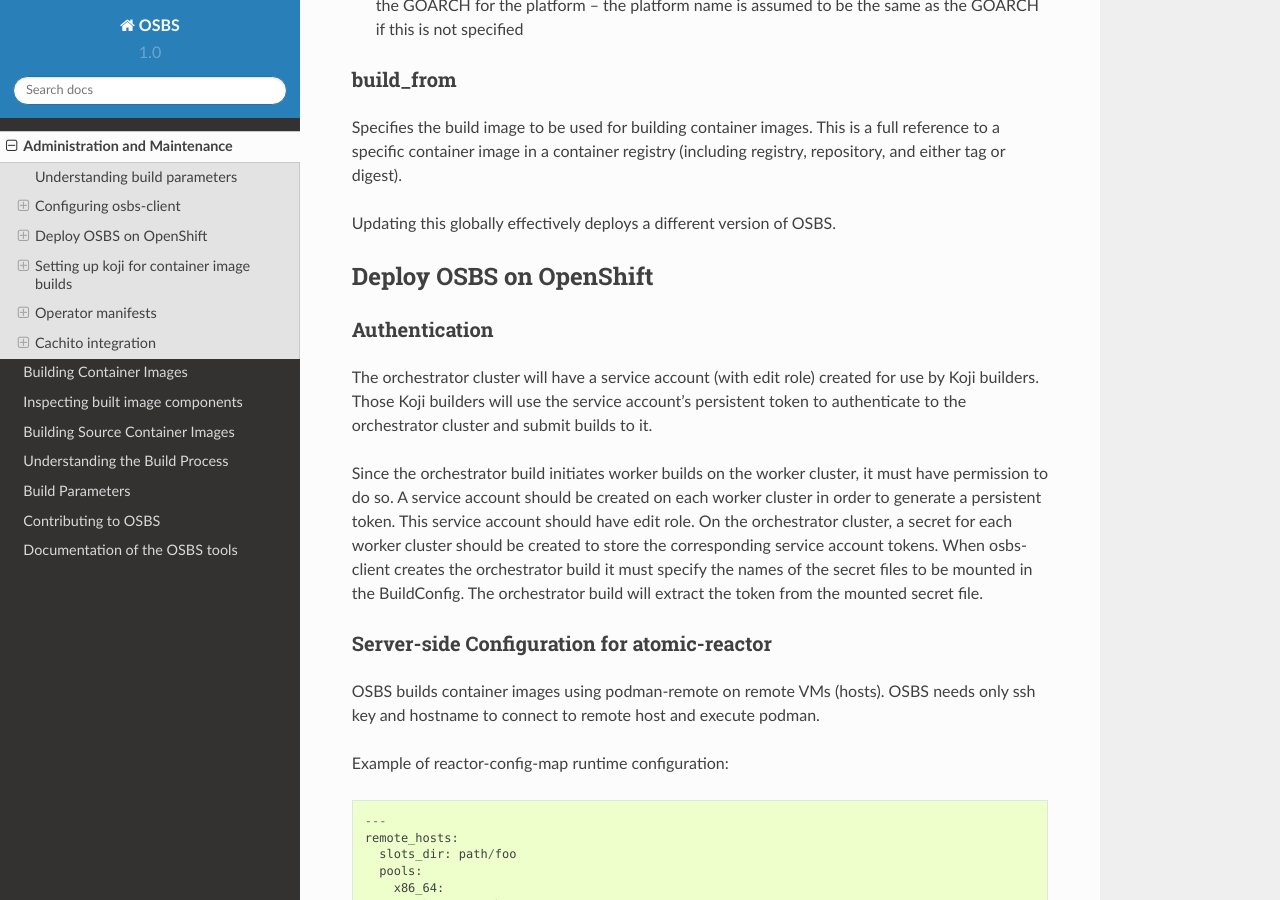
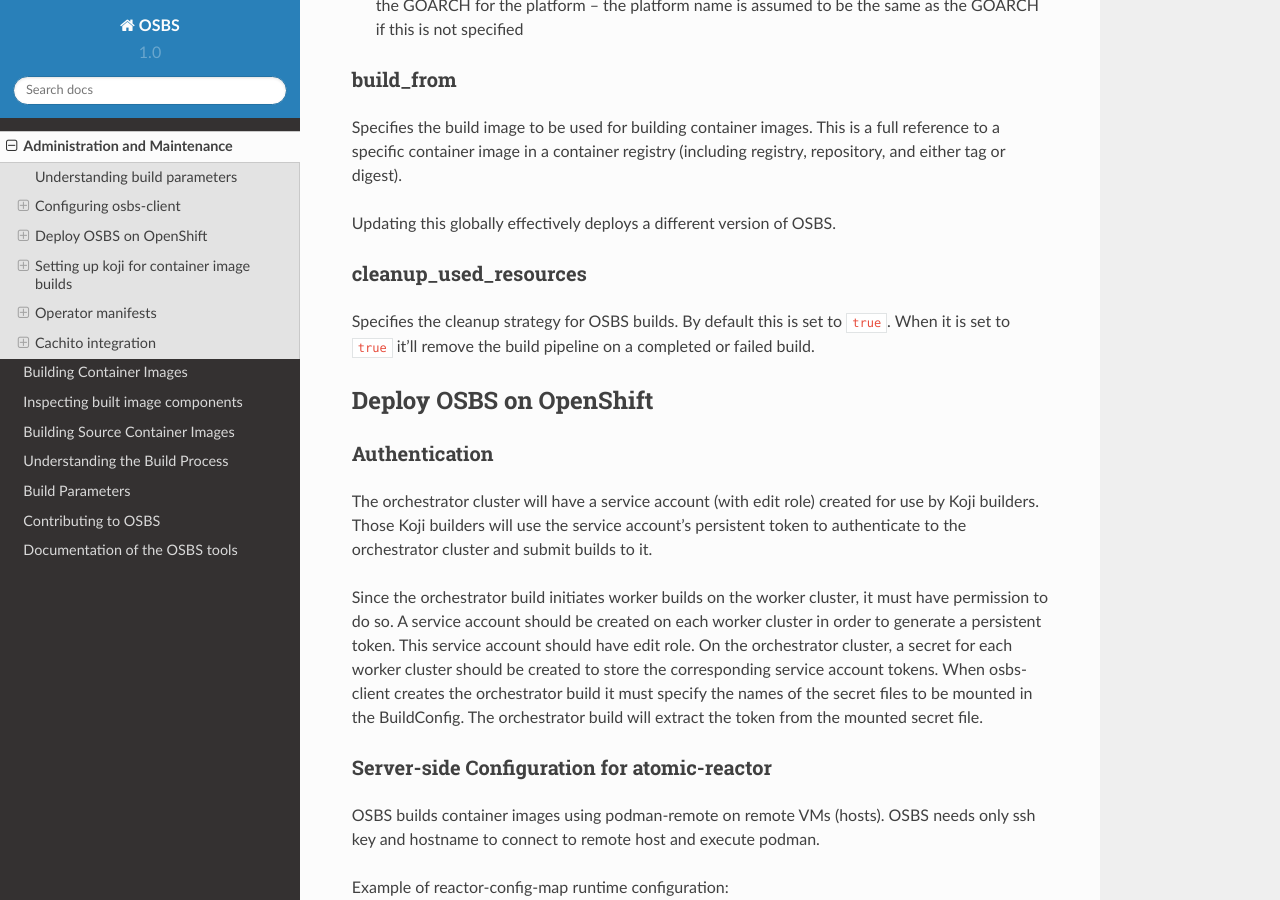
Before and after one commit to containerbuildsystem/osbs-docs, a Sphinx documentation site: the page built from docs/admins.rst, in a window 1280 px wide and 900 px high, scrolled down 650 px. Built offline with Sphinx 7.4.7 and the Read the Docs theme 2.0.0, drawn with Linux system fonts in a browser that asks for light colours.

Commit message:
document `cleanup_used_resources` configuration
* CLOUDBLD-10154

Signed-off-by: Harsh Modi <hmodi@redhat.com>

```diff
--- a/docs/admins.rst
+++ b/docs/admins.rst
@@ -44,6 +44,12 @@
 Updating this globally effectively deploys a different version of
 OSBS.
 
+cleanup_used_resources
+~~~~~~~~~~~~~~~~~~~~~~~~~~~~~
+
+Specifies the cleanup strategy for OSBS builds. By default this is set to
+``true``. When it is set to ``true`` it'll remove the build pipeline on a
+completed or failed build.
 
 Deploy OSBS on OpenShift
 ------------------------
```
